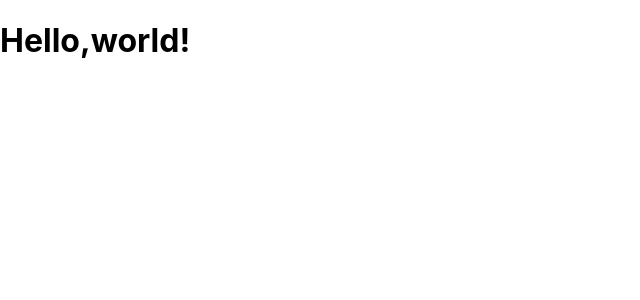
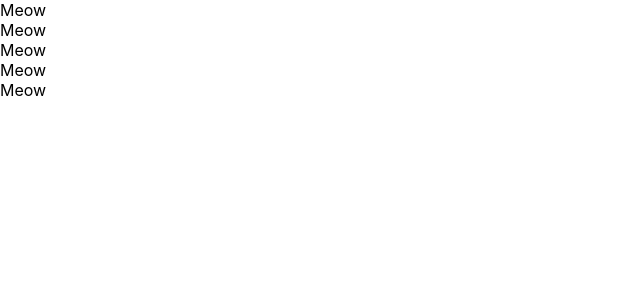
Before and after one commit to Shusaku1031/udemy-react-reducx-crud-application, a React (Create React App) app: page / in a window 1280 px wide. Shown: the top 300 px of the page, without its empty margins (0-640 px from the left). Built offline with nearby package versions, Linux system fonts and the light colour scheme.

Commit message:
create class component and function

```diff
--- a/src/App.js
+++ b/src/App.js
@@ -1,11 +1,26 @@
-import React from 'react';
+import React, {Component}from 'react';
 
-function App() {
-  return (
-    <div>
-	  <h1>Hello,world!</h1>
-    </div>
-  );
+//function App() {
+// return (
+//    <React.Fragment>
+//      <label htmlFor="bar">bar</label>
+//      <input type="text" onChange={() => {console.log("I am clicked!")}} />
+//    </React.Fragment>
+// );
+//}
+
+const App = () => {
+  return <div>
+    <Cat />
+    <Cat />
+    <Cat />
+    <Cat />
+    <Cat />
+  </div>
+}
+
+const Cat = () => {
+  return <div>Meow</div>
 }
 
 export default App;
```
